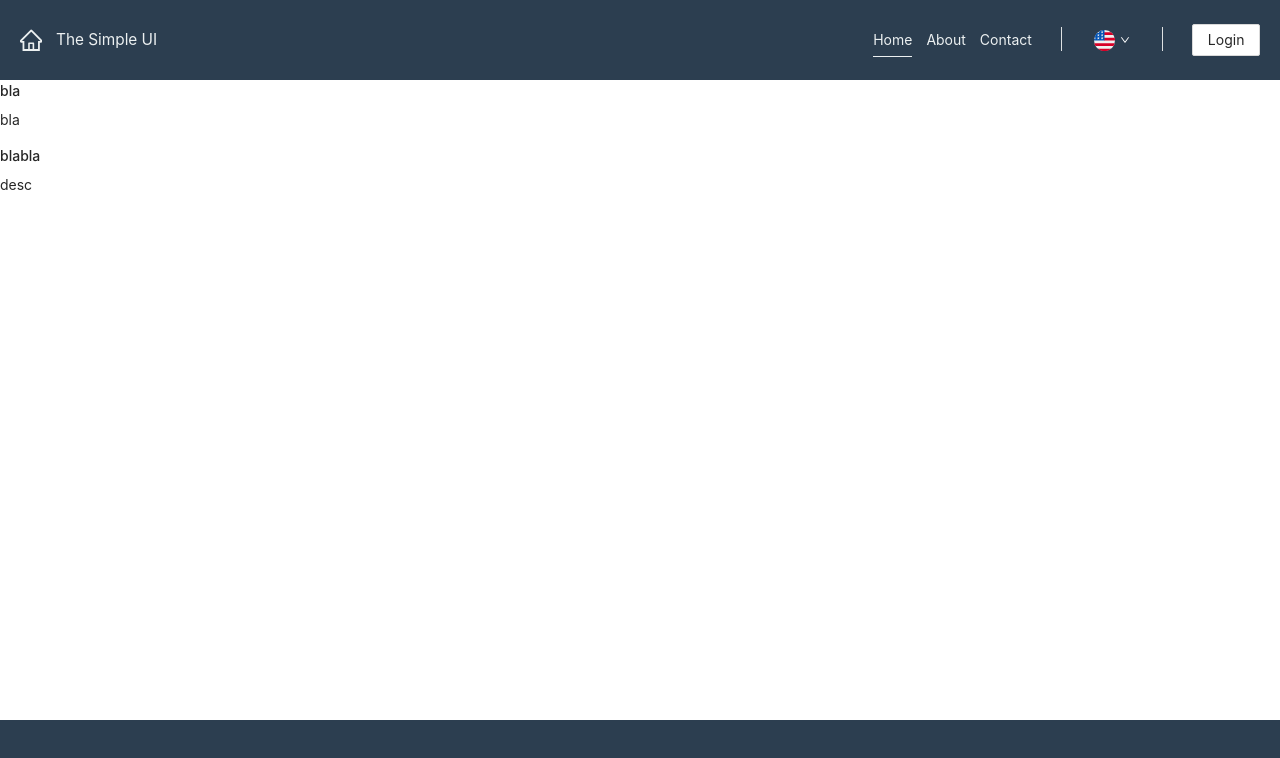
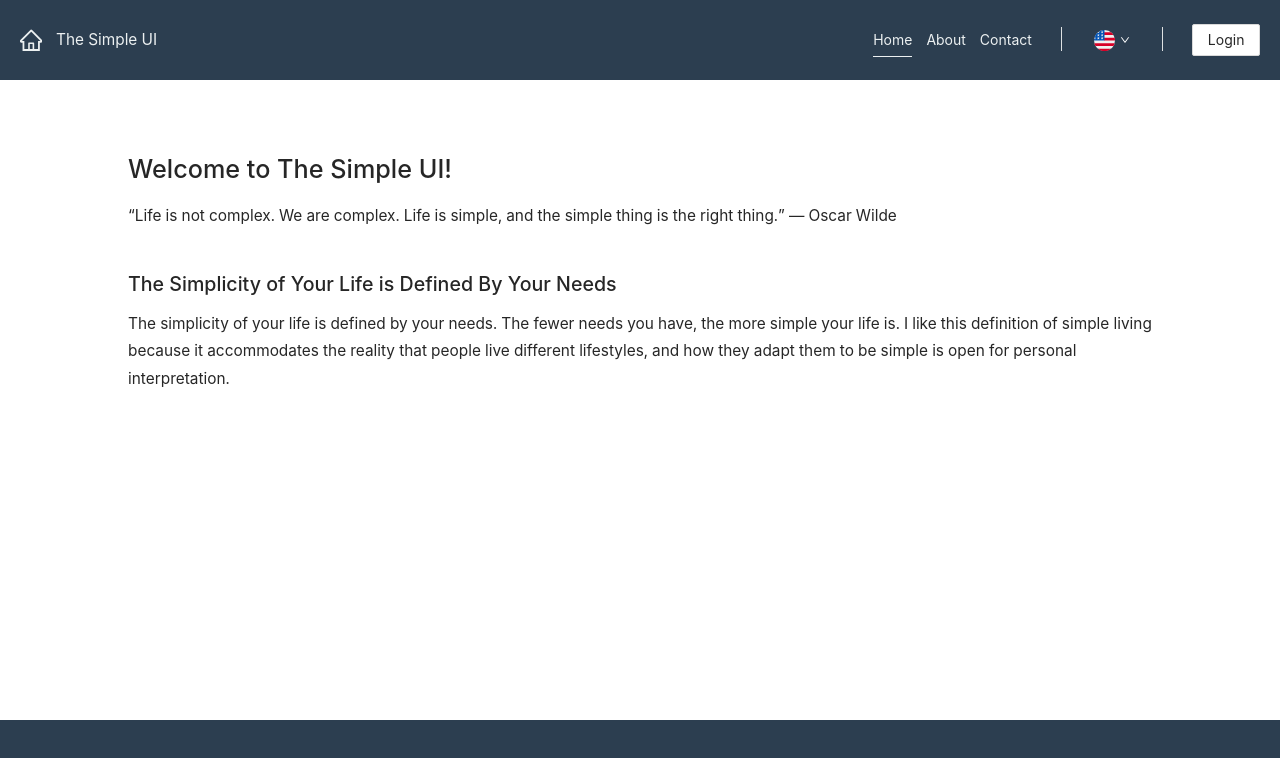
Before and after one commit to emrerdem1/simple-ui, a React (Create React App) app: page / in a window 1280 px wide. Shown: the top 758 px of the page. Built offline with nearby package versions, Linux system fonts and the light colour scheme.

Commit message:
Add basic styling for both about and home pages

```diff
--- a/src/SimpleUI.tsx
+++ b/src/SimpleUI.tsx
@@ -10,10 +10,6 @@ const LayoutContainer = styled.div`
   flex-direction: column;
   min-height: 100vh;
   width: 100%;
-
-  > div {
-    width: 100%;
-  }
 `;
 
 const SimpleUI: React.FC = () => {
--- a/src/components/common/constants.ts
+++ b/src/components/common/constants.ts
@@ -3,7 +3,10 @@ export enum PageRoutes {
   ABOUT = '/about',
   CONTACT = '/contact',
 }
-export const MOBILE_BREAKPOINT = 768;
+export enum Breakpoints {
+  TABLET = 768,
+  MOBILE = 576,
+}
 
 export const COUNTRY_LIST = [
   { id: 'TR', name: 'Turkey' },
--- a/src/components/main-content/AboutView.tsx
+++ b/src/components/main-content/AboutView.tsx
@@ -1,16 +1,27 @@
 import React from 'react';
 import { useTranslation } from 'react-i18next';
+import { BasicContainer } from './HomeView';
+import styled from '@emotion/styled';
+
+const SIMPLICITIY_IMAGE =
+  'https://images.unsplash.com/photo-1487700160041-babef9c3cb55?ixid=MnwxMjA3fDB8MHxwaG90by1wYWdlfHx8fGVufDB8fHx8&ixlib=rb-1.2.1&auto=format&fit=crop&w=1935&q=80';
+
+const AboutContainer = styled(BasicContainer)`
+  img {
+    width: 100%;
+    max-width: 900px;
+  }
+`;
 
 const AboutView: React.FC = () => {
   const { t } = useTranslation();
 
   return (
-    <div>
+    <AboutContainer>
       <h2>{t('pagesContent.about.mainTitle')}</h2>
       <p>{t('pagesContent.about.mainDescription')}</p>
-      <h2>{t('pagesContent.about.subtitle')}</h2>
-      <p>{t('pagesContent.about.description')}</p>
-    </div>
+      <img src={SIMPLICITIY_IMAGE} alt="simplicity image" />
+    </AboutContainer>
   );
 };
 
--- a/src/components/main-content/ContactView.tsx
+++ b/src/components/main-content/ContactView.tsx
@@ -17,6 +17,7 @@ const ContactContainer = styled.div`
   display: flex;
   justify-content: center;
   max-width: 1440px;
+  width: 100%;
   margin: 3em auto;
 
   #contactForm {
--- a/src/components/main-content/HomeView.tsx
+++ b/src/components/main-content/HomeView.tsx
@@ -1,15 +1,37 @@
 import React from 'react';
 import { useTranslation } from 'react-i18next';
+import styled from '@emotion/styled';
+
+export const BasicContainer = styled.div`
+  width: 80%;
+  margin: 5em auto;
+
+  h2 {
+    font-size: 1.8em;
+  }
+
+  p {
+    font-size: 1.1em;
+    line-height: 1.8em;
+  }
+`;
+
+const HomeContainer = styled(BasicContainer)`
+  h4 {
+    margin-top: 2em;
+    font-size: 1.4em;
+  }
+`;
 
 const HomeView: React.FC = () => {
   const { t } = useTranslation();
   return (
-    <div>
+    <HomeContainer>
       <h2>{t('pagesContent.homepage.mainTitle')}</h2>
       <p>{t('pagesContent.homepage.mainDescription')}</p>
-      <h2>{t('pagesContent.homepage.subtitle')}</h2>
+      <h4>{t('pagesContent.homepage.subtitle')}</h4>
       <p>{t('pagesContent.homepage.description')}</p>
-    </div>
+    </HomeContainer>
   );
 };
 
--- a/src/components/navigation/LinksView.tsx
+++ b/src/components/navigation/LinksView.tsx
@@ -1,7 +1,7 @@
 import React from 'react';
 import styled from '@emotion/styled';
 import { NavLink } from 'react-router-dom';
-import { MOBILE_BREAKPOINT } from '../common/constants';
+import { Breakpoints } from '../common/constants';
 import { useTranslation } from 'react-i18next';
 
 const LinksContainer = styled.div`
@@ -23,7 +23,7 @@ const LinksContainer = styled.div`
     }
   }
 
-  @media only screen and (max-width: ${MOBILE_BREAKPOINT}px) {
+  @media only screen and (max-width: ${Breakpoints.TABLET}px) {
     color: black;
     flex-direction: column;
     row-gap: 1em;
--- a/src/components/navigation/PreferencesView.tsx
+++ b/src/components/navigation/PreferencesView.tsx
@@ -5,7 +5,7 @@ import LoginView from './LoginView';
 import LinksView from './LinksView';
 import { Divider } from 'antd';
 import { CloseOutlined, MenuOutlined } from '@ant-design/icons';
-import { MOBILE_BREAKPOINT } from '../common/constants';
+import { Breakpoints } from '../common/constants';
 
 interface MobileCollapseProps {
   isVisibleOnMobile: boolean;
@@ -28,7 +28,7 @@ const PreferencesContainer = styled.div<MobileCollapseProps>`
     background-color: #ecf0f1;
   }
 
-  @media only screen and (max-width: ${MOBILE_BREAKPOINT}px) {
+  @media only screen and (max-width: ${Breakpoints.TABLET}px) {
     display: ${(props) => (!props.isVisibleOnMobile ? 'none' : 'flex')};
     position: absolute;
     z-index: 1;
@@ -60,7 +60,7 @@ const MobileCollapseItem = styled.div`
   margin-right: 0.5em;
   cursor: pointer;
 
-  @media only screen and (min-width: ${MOBILE_BREAKPOINT}px) {
+  @media only screen and (min-width: ${Breakpoints.TABLET}px) {
     display: none;
   }
 `;
@@ -77,7 +77,7 @@ const PreferencesView: React.FC = () => {
    */
   React.useEffect(() => {
     const updateCollapseByResize = () => {
-      if (window.innerWidth <= MOBILE_BREAKPOINT || !isMobileMenuShown) {
+      if (window.innerWidth <= Breakpoints.TABLET || !isMobileMenuShown) {
         return;
       }
       setIsMobileMenuShown(false);
--- a/src/i18n/en/translation.json
+++ b/src/i18n/en/translation.json
@@ -56,16 +56,14 @@
   },
   "pagesContent": {
     "homepage": {
-      "mainTitle": "bla",
-      "mainDescription": "bla",
-      "subtitle": "blabla",
-      "description": "desc"
+      "mainTitle": "Welcome to The Simple UI!",
+      "mainDescription": "“Life is not complex. We are complex. Life is simple, and the simple thing is the right thing.” — Oscar Wilde",
+      "subtitle": "The Simplicity of Your Life is Defined By Your Needs",
+      "description": "The simplicity of your life is defined by your needs. The fewer needs you have, the more simple your life is. I like this definition of simple living because it accommodates the reality that people live different lifestyles, and how they adapt them to be simple is open for personal interpretation."
     },
     "about": {
-      "mainTitle": "bla",
-      "mainDescription": "bla",
-      "subtitle": "blabla",
-      "description": "desc"
+      "mainTitle": "Simple people who are fond of simplicity itself",
+      "mainDescription": "The more we made our lives simple, the more room we could find for the life to fit in."
     }
   }
 }
--- a/src/i18n/tr/translation.json
+++ b/src/i18n/tr/translation.json
@@ -56,16 +56,14 @@
   },
   "pagesContent": {
     "homepage": {
-      "mainTitle": "bla",
-      "mainDescription": "bla",
-      "subtitle": "blabla",
-      "description": "desc"
+      "mainTitle": "Yalın Arayüz'e Hoş Geldiniz!",
+      "mainDescription": "“Hayat karmaşık değidir. Karmaşık olan bizleriz. Hayat yalındır ve yalın olan doğru olandır.” — Oscar Wilde",
+      "subtitle": "Hayatımızın Yalınlık Derecesini İhtiyaçlarımız Belirler",
+      "description": "Hayatınızın yalınlığını günlük ihtiyaçlarınız tanımlar. Ne kadar az materyale ihtiyacınız varsa hayatınız da o kadar yalındır. Yalın yaşamın bu izahını çok beğeniyorum çünkü insanları tamamen farklı hayatlar yaşadıkları gerçeğini ve de yalın olma tercihini kendi çerçevelerinden gördüklerini destekliyor."
     },
     "about": {
-      "mainTitle": "bla",
-      "mainDescription": "bla",
-      "subtitle": "blabla",
-      "description": "desc"
+      "mainTitle": "Yalınlığı fazlasıyla benimseyen yalın insanlarız",
+      "mainDescription": "Hayatlarımıza yalınlığı soktukça yaşamak için kendimize belirlediğimiz alanlarımız da genişledi."
     }
   }
 }
```
